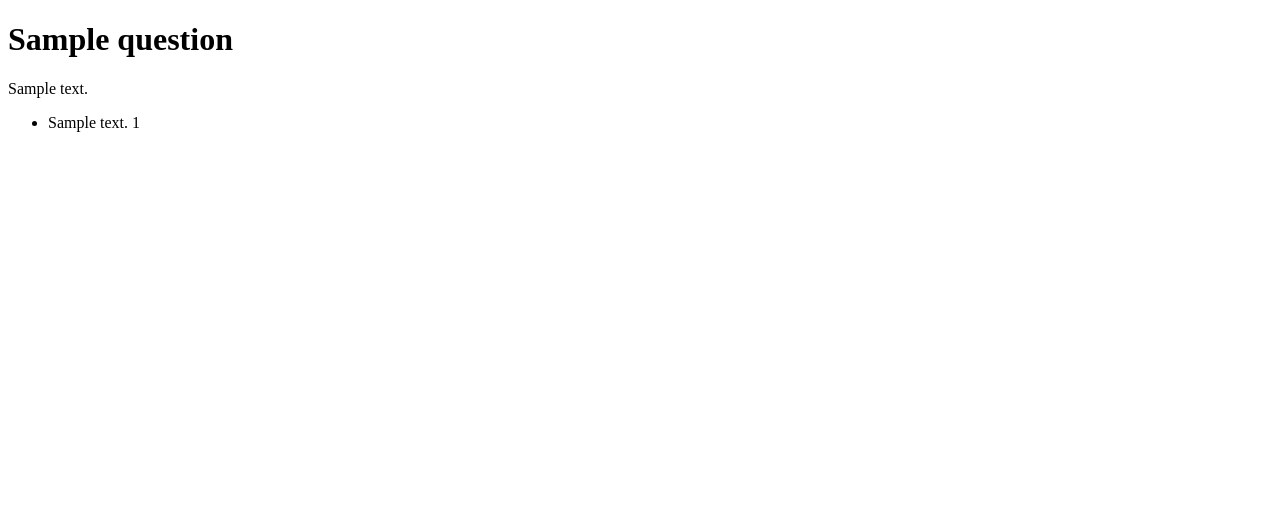
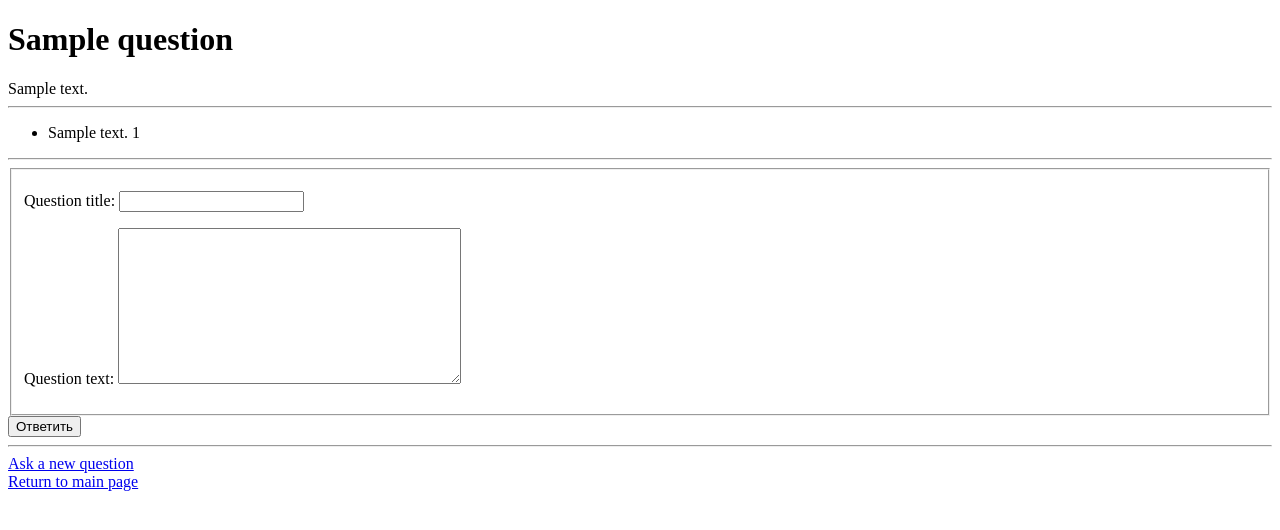
Before and after one commit to DaryaBatova/simple_web_project, a Django app: template ask/qa/templates/question.html in a window 1280 px wide. Shown: the top 530 px of the page. Run offline with Django 3.2, Linux system fonts and the light colour scheme; the template is opened without the code that fills it: values that come from a table or form of the project are taken from there, others are empty; tables that the repository leaves empty hold one stand-in row (values such as "Sample post").

Commit message:
added a template for displaying the form AnswerForm

```diff
--- a/ask/qa/templates/question.html
+++ b/ask/qa/templates/question.html
@@ -7,10 +7,22 @@
 <body>
     <h1>{{ question.title }}</h1>
     <div>{{ question.text }}</div>
+    <hr>
     <ul>
     {% for answer in answers %}
         <li>{{ answer.text }} {{ answer.author_id }}</li>
     {% endfor %}
     </ul>
+    <hr>
+    <form method="post" action="{{ question.get_absolute_url }}">
+        <fieldset>
+        {% csrf_token %}
+        {{ form.as_p }}
+        </fieldset>
+        <button type="submit"> Ответить </button>
+    </form>
+    <hr>
+    <div><a href="/ask/"> Ask a new question </a></div>
+    <div><a href="/"> Return to main page </a></div>
 </body>
 </html>
```
